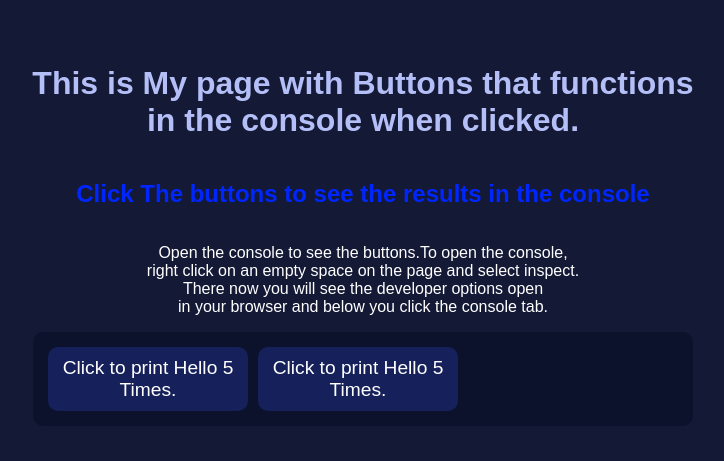
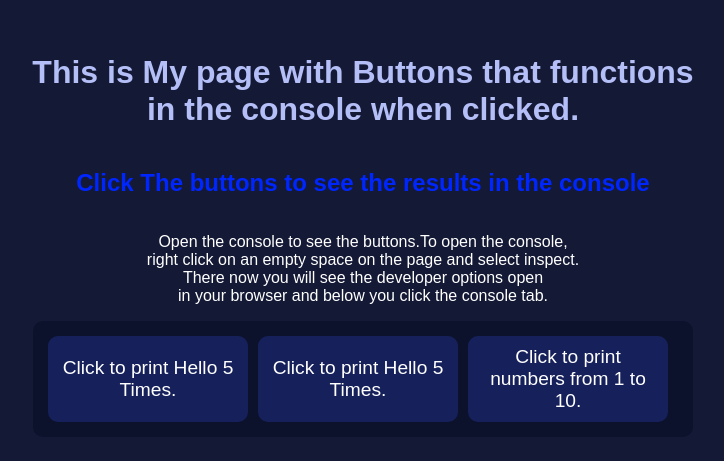
Before and after one commit to GhislainChe/Tic-Intership-Repository, a plain HTML site: page Day10/index.html in a window 1280 px wide. Shown: the part 165-626 px from the top of the page, without its empty margins (277-1001 px from the left). Drawn offline with Linux system fonts and the light colour scheme.

Commit message:
Add button to print numbers from 1 to 30 in the console

```diff
--- a/Day10/index.html
+++ b/Day10/index.html
@@ -14,6 +14,7 @@
     <div class="buttons">
         <button onclick="printHellofor()">Click to print Hello 5 Times.</button>
         <button onclick="printHellowhile()">Click to print Hello 5 Times.</button>
+        <button onclick="oneToTen()">Click to print numbers from 1 to 10.</button>
     </div>
     <script>
         // Today i am learning about loops in javascript.
@@ -23,6 +24,9 @@
                 console.log('Hello', i)
             }
         }
+
+        // The while loop
+        // The while loop will continue to execute as long as the condition is true.
         function printHellowhile(){
             let i = 0;
             while (i < 5){
@@ -30,6 +34,13 @@
                 i++;
             }
         }
+
+        function oneToTen(){
+            for (i = 1; i <= 30; i++){
+                console.log(i);
+            }
+        }
+
     </script>
 </body>
 </html>
```
